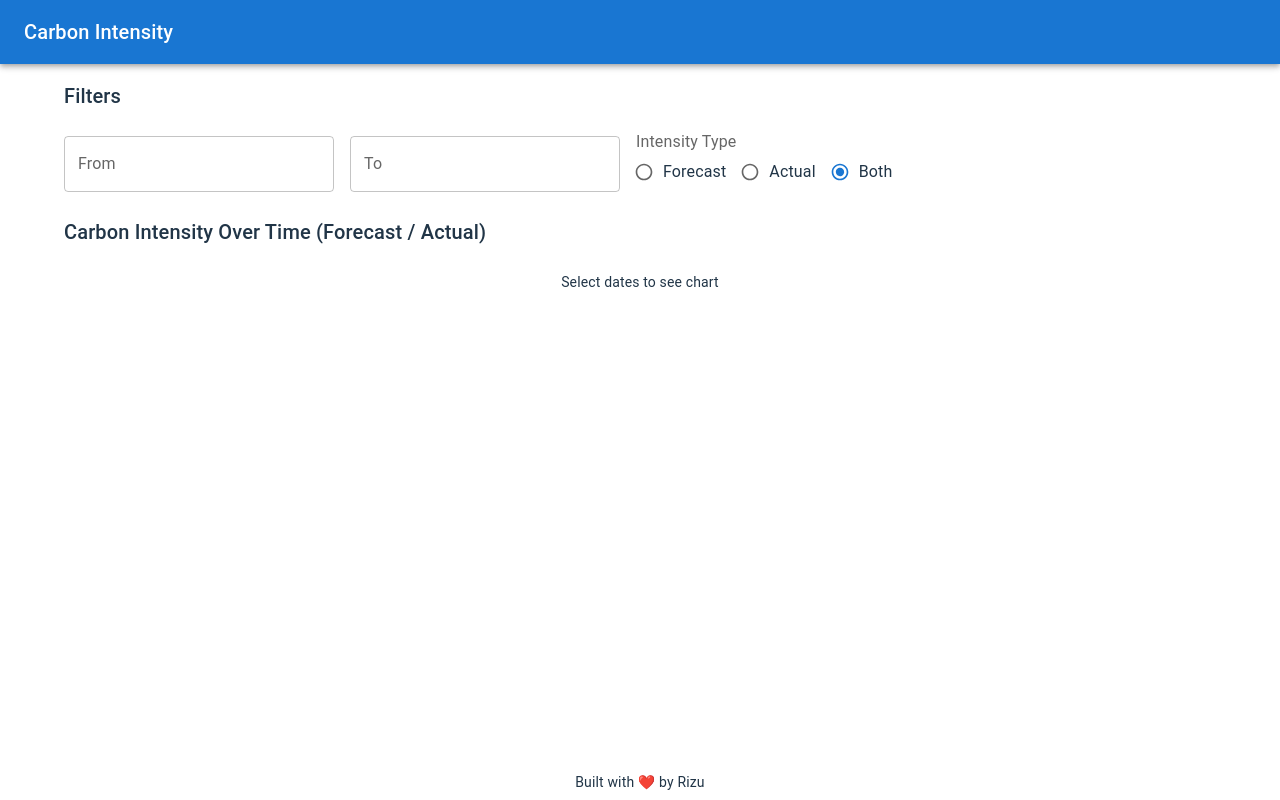
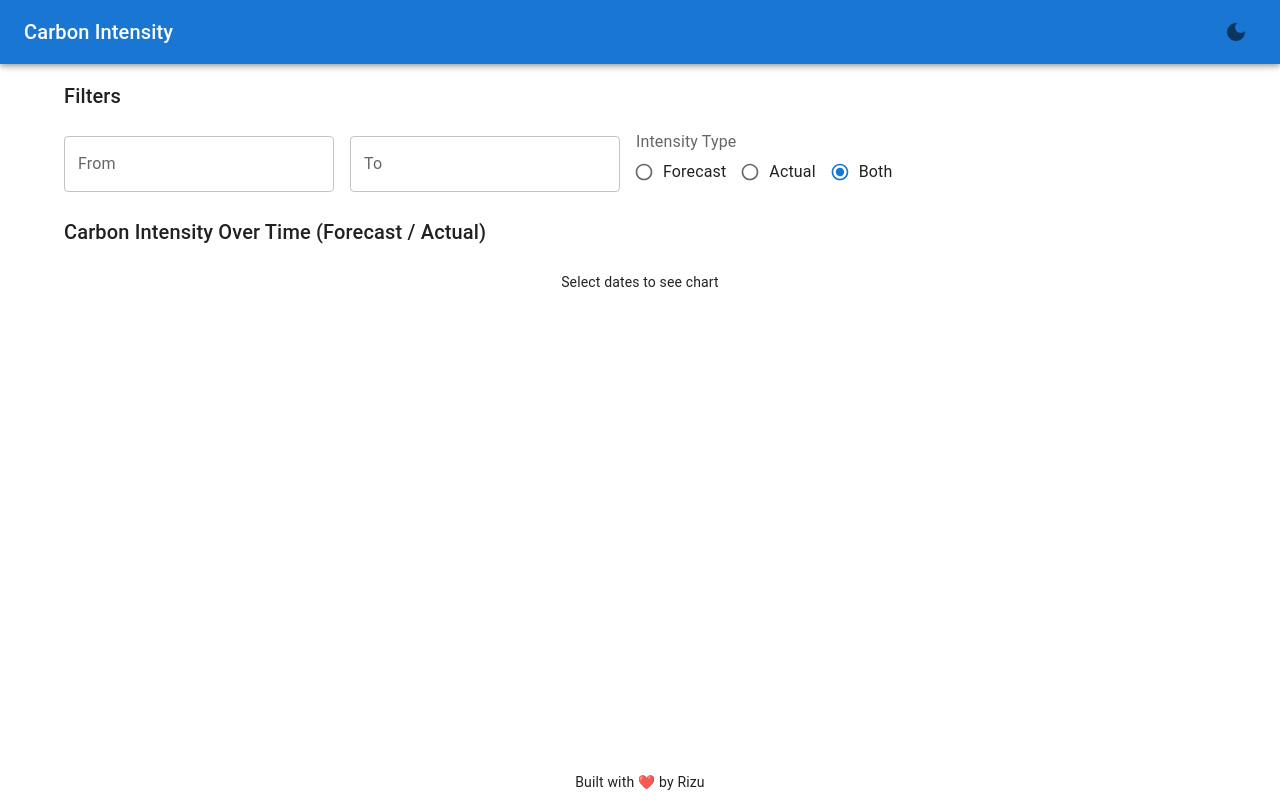
Before and after one commit to rizwan-rizu/arenko-excercise, a React (Vite) app: page / in a window 1280 px wide. Built offline with nearby package versions, Linux system fonts and the light colour scheme.

Commit message:
implemented dark and light mode toggle

```diff
--- a/package.json
+++ b/package.json
@@ -18,6 +18,7 @@
   "devDependencies": {
     "@emotion/styled": "^11.14.0",
     "@eslint/js": "^9.15.0",
+    "@mui/icons-material": "^6.3.0",
     "@mui/material": "^6.2.1",
     "@mui/styled-engine-sc": "^6.2.1",
     "@mui/x-charts": "^7.23.2",
--- a/src/App.tsx
+++ b/src/App.tsx
@@ -1,24 +1,15 @@
 import CarbonIntensity from "./pages/carbonIntensity";
 import { Routes, Route } from "react-router-dom";
-import { ThemeProvider, createTheme } from '@mui/material/styles';
-import ProtectedRoute from "./protectedRoutes";
 import { roles } from "./utility";
 import { Box } from "@mui/material";
-
-const theme = createTheme({
-  colorSchemes: {
-    dark: true,
-  },
-});
+import ProtectedRoute from "./protectedRoutes";
 
 const App = () => {
   return (
-    <ThemeProvider theme={theme}>
-      <Routes>
-        <Route path="/" element={<ProtectedRoute role={[roles.ALL]} element={<CarbonIntensity />} />} />
-        <Route path="*" element={<Box>Page not found</Box>} />
-      </Routes>
-    </ThemeProvider>
+    <Routes>
+      <Route path="/" element={<ProtectedRoute role={[roles.ALL]} element={<CarbonIntensity />} />} />
+      <Route path="*" element={<Box>Page not found</Box>} />
+    </Routes>
   );
 }
 
--- a/src/main.tsx
+++ b/src/main.tsx
@@ -3,11 +3,14 @@ import { BrowserRouter } from "react-router-dom";
 import { createRoot } from 'react-dom/client'
 import './index.css'
 import App from './App.tsx'
+import { ThemeProvider } from './themeContext.tsx';
 
 createRoot(document.getElementById('root')!).render(
   <StrictMode>
-    <BrowserRouter>
-      <App />
-    </BrowserRouter>
+    <ThemeProvider>
+      <BrowserRouter>
+        <App />
+      </BrowserRouter>
+    </ThemeProvider>
   </StrictMode>,
 )
--- a/src/pages/template/header.tsx
+++ b/src/pages/template/header.tsx
@@ -1,4 +1,6 @@
-import { AppBar, Toolbar, Typography } from '@mui/material';
+import { AppBar, IconButton, Toolbar, Typography } from '@mui/material';
+import { DarkMode, LightMode } from '@mui/icons-material';
+import { useThemeContext } from '../../themeContext';
 
 interface iHeaderProps {
 	title: string
@@ -6,6 +8,7 @@ interface iHeaderProps {
 
 const Header = (props: iHeaderProps) => {
 	const { title } = props;
+	const { darkMode, toggleTheme } = useThemeContext();
 
 	return (
 		<AppBar position="static">
@@ -13,6 +16,9 @@ const Header = (props: iHeaderProps) => {
 				<Typography variant="h6" aria-label='header title' component="div" sx={{ flexGrow: 1 }}>
 					{title}
 				</Typography>
+				<IconButton aria-label="toggle between dark and light mode" onClick={() => toggleTheme()}>
+					{darkMode ? <LightMode /> : <DarkMode />}
+				</IconButton>
 			</Toolbar>
 		</AppBar>
 	)
--- /dev/null
+++ b/src/themeContext.tsx
@@ -0,0 +1,51 @@
+import React, { createContext, useContext, useMemo, useState, ReactNode } from "react";
+import { createTheme, Theme, ThemeProvider as MuiThemeProvider } from "@mui/material/styles";
+import { CssBaseline } from "@mui/material";
+
+interface ThemeContextType {
+  darkMode: boolean;
+  toggleTheme: Function;
+}
+
+const ThemeContext = createContext<ThemeContextType | undefined>(undefined);
+
+export const useThemeContext = (): ThemeContextType => {
+  const context = useContext(ThemeContext);
+  if (!context) {
+    throw new Error("useThemeContext must be used within a ThemeProvider");
+  }
+  return context;
+};
+
+export const ThemeProvider: React.FC<{ children: ReactNode }> = ({ children }) => {
+  const [darkMode, setDarkMode] = useState<boolean>(() => {
+    return localStorage.getItem("theme") === "dark";
+  });
+
+  const toggleTheme = (): void => {
+    setDarkMode((prevMode) => {
+      const newMode = !prevMode;
+      localStorage.setItem("theme", newMode ? "dark" : "light");
+      return newMode;
+    });
+  };
+
+  const theme: Theme = useMemo(
+    () =>
+      createTheme({
+        palette: {
+          mode: darkMode ? "dark" : "light",
+        },
+      }),
+    [darkMode]
+  );
+
+  return (
+    <ThemeContext.Provider value={{ darkMode, toggleTheme }}>
+      <MuiThemeProvider theme={theme}>
+        <CssBaseline />
+        {children}
+      </MuiThemeProvider>
+    </ThemeContext.Provider>
+  );
+};
```
Also changed, not shown: 1 other file (tests, documents, lock files or other folders).
